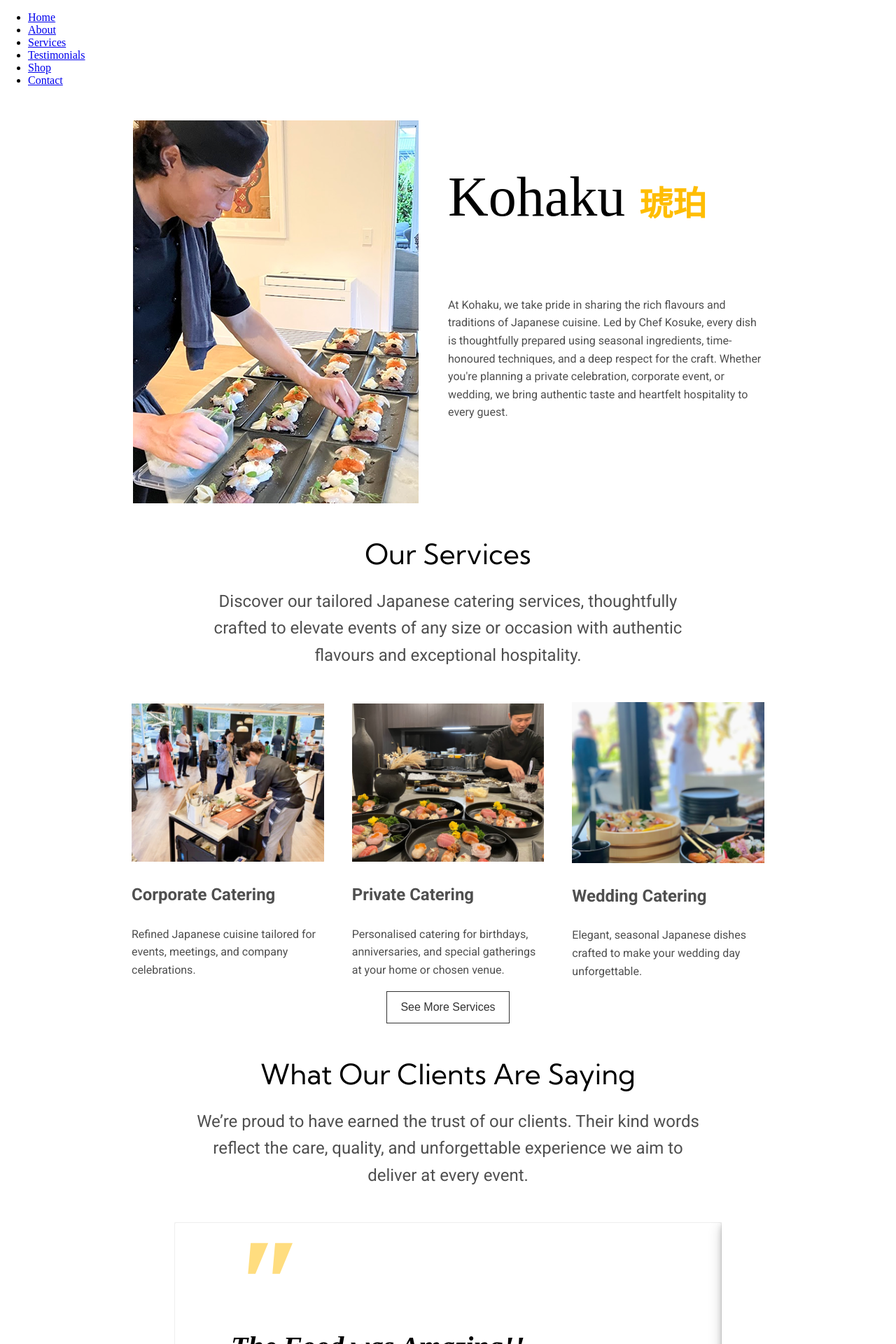
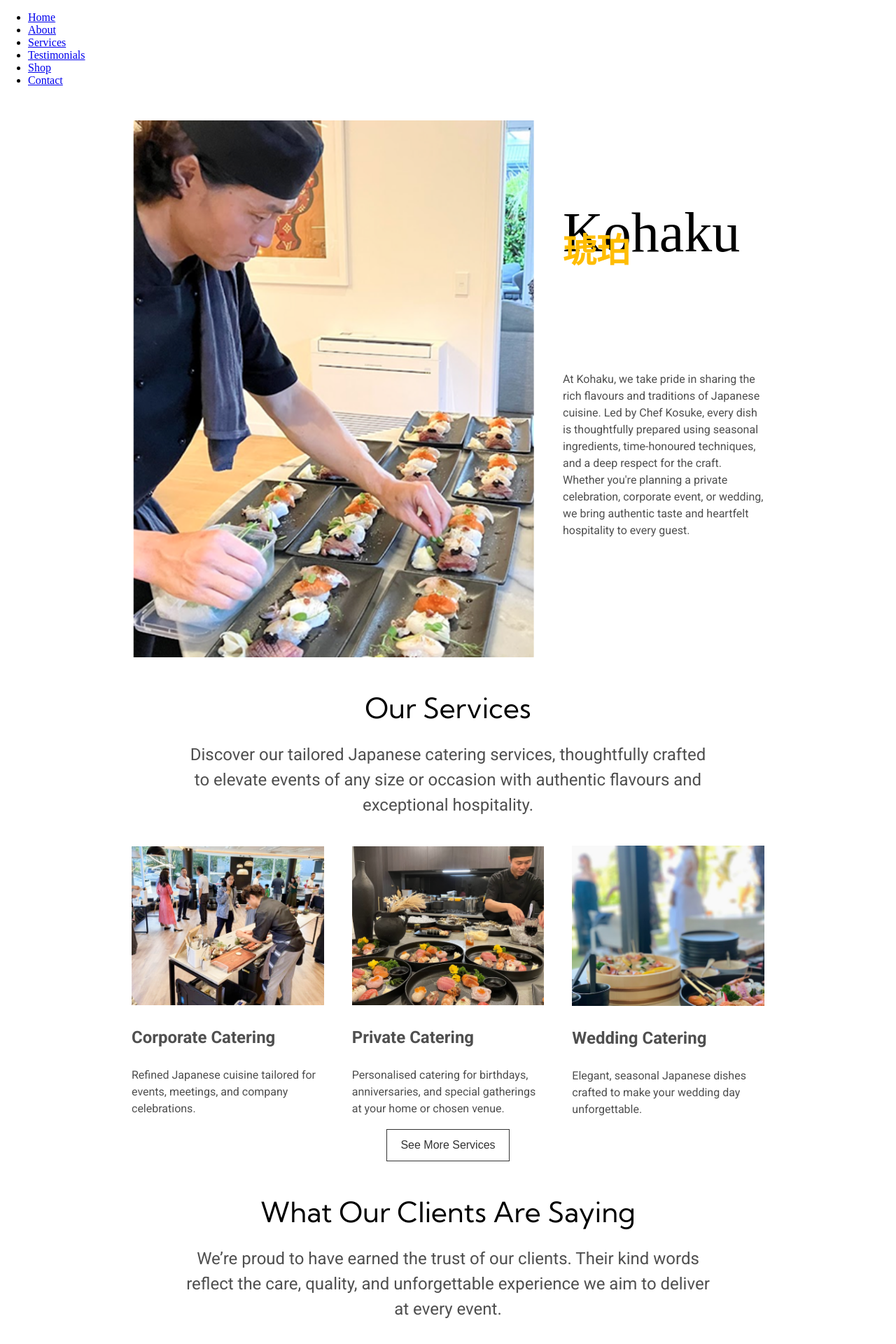
Before and after one commit to Masamist/Kohaku, a Jekyll site: the page built from index.markdown, in a window 1280 px wide. Shown: the top 1920 px of the page at 70% size. Built offline with Jekyll 4.4.1, drawn with Linux system fonts in a browser that asks for light colours; some web fonts are replaced.

Commit message:
minor change

```diff
--- a/assets/homepage.css
+++ b/assets/homepage.css
@@ -12,7 +12,7 @@
 .intro_container div {
   width: 50%;
 }
-.intro_container div img {
+.intro_container img {
   width: 100%;
 }
 .intro_header {
@@ -55,10 +55,10 @@
   }
   .intro_kanji {
     font-size: 1.8rem;
+    padding: 0;
   }
   .intro_subheader {
     font-size: 1.8rem;
-    margin-bottom: 1rem;
   }
 }
 
--- a/assets/kohaku.css
+++ b/assets/kohaku.css
@@ -15,7 +15,7 @@ h2 {
 h3, h4, p {
   font-family: "Roboto", sans-serif;
   color: #4F4F4F;
-  line-height: 160%;
+  line-height: 150%;
 }
 
 /**
@@ -32,14 +32,16 @@ h3, h4, p {
 .heading {
   font-size: 2.5rem;
   text-align: center;
+  padding: 0;
 }
 .description-container {
-  max-width: 45rem;
-  padding-bottom: 1.5rem;
+  max-width: 47rem;
+  padding-bottom: 1rem;
 }
 .description {
   font-size: 1.5rem;
   text-align: center;
+  padding: 0;
 }
 .text_white {
   color: #ffffff;
```
